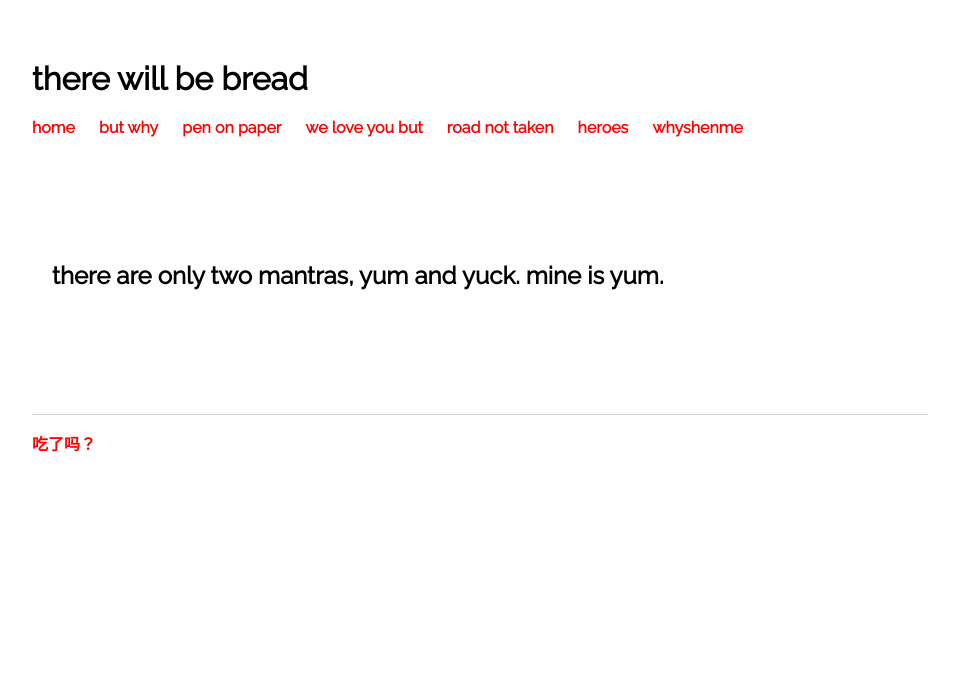
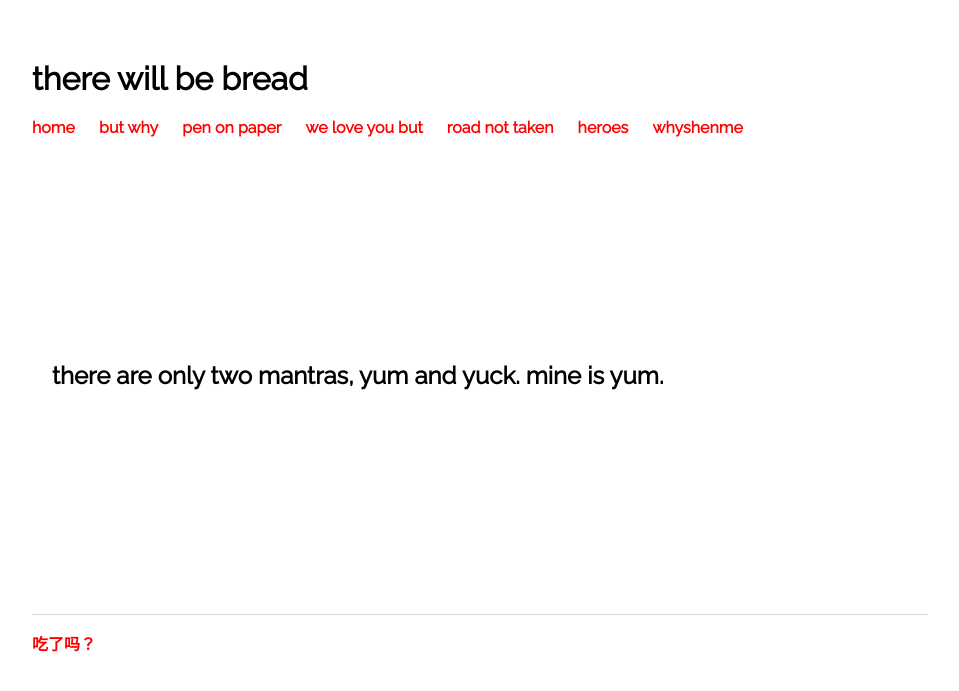
Before and after one commit to c1ndygao/cindygao.com, a Jekyll site: the page built from index.html, in a window 1280 px wide. Shown: the top 691 px of the page, without its empty margins (160-1119 px from the left). Built offline with Jekyll 4.4.1, drawn with Linux system fonts in a browser that asks for light colours.

Commit message:
Update index.html

```diff
--- a/index.html
+++ b/index.html
@@ -8,7 +8,7 @@ title: test
 </head>
 
 <div class="blurb">
-	<h3 style="padding: 100px 20px">there are only two mantras, yum and yuck. mine is yum.</h3>
+	<h3 style="padding: 200px 20px">there are only two mantras, yum and yuck. mine is yum.</h3>
 
 
 </div><!-- /.blurb -->
```
